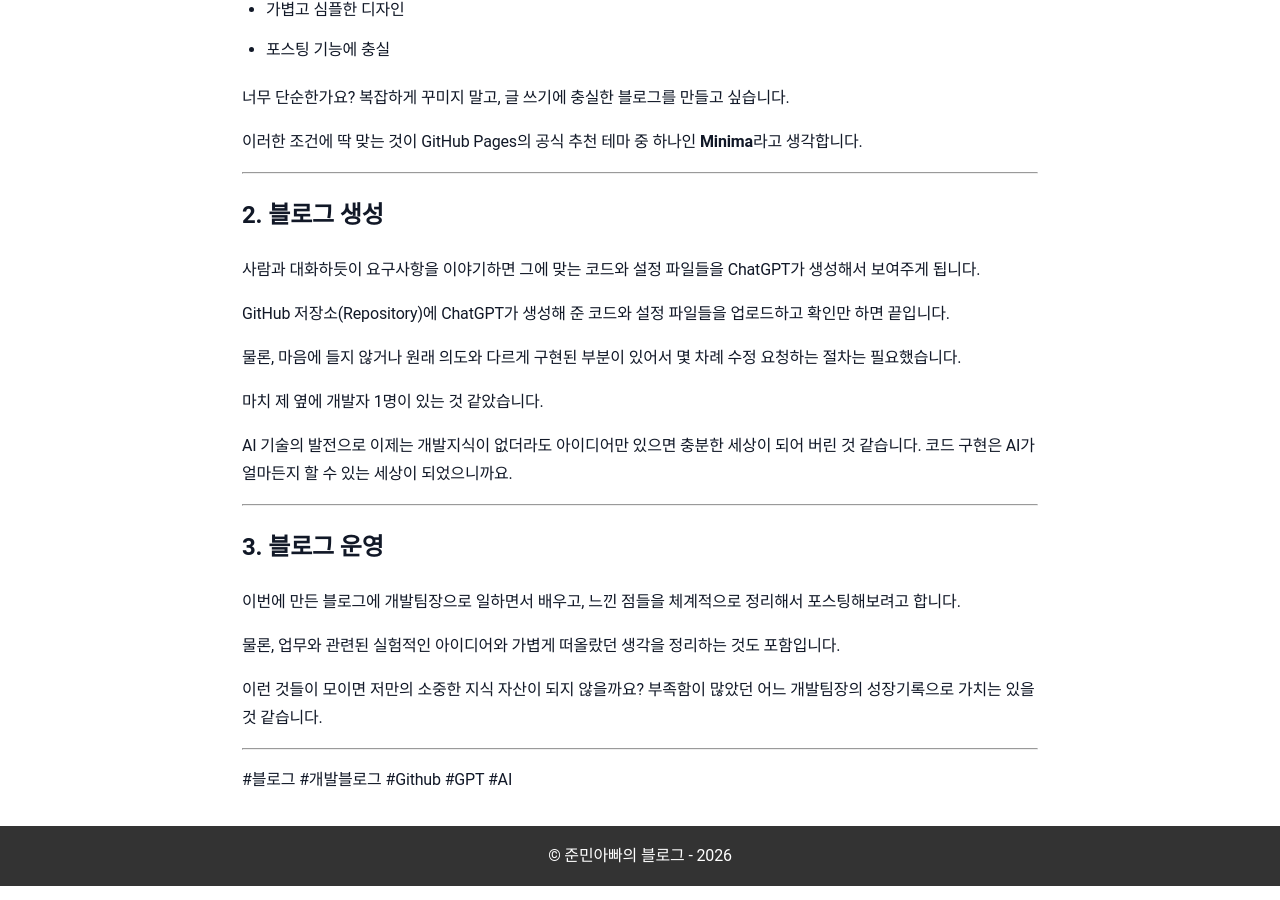
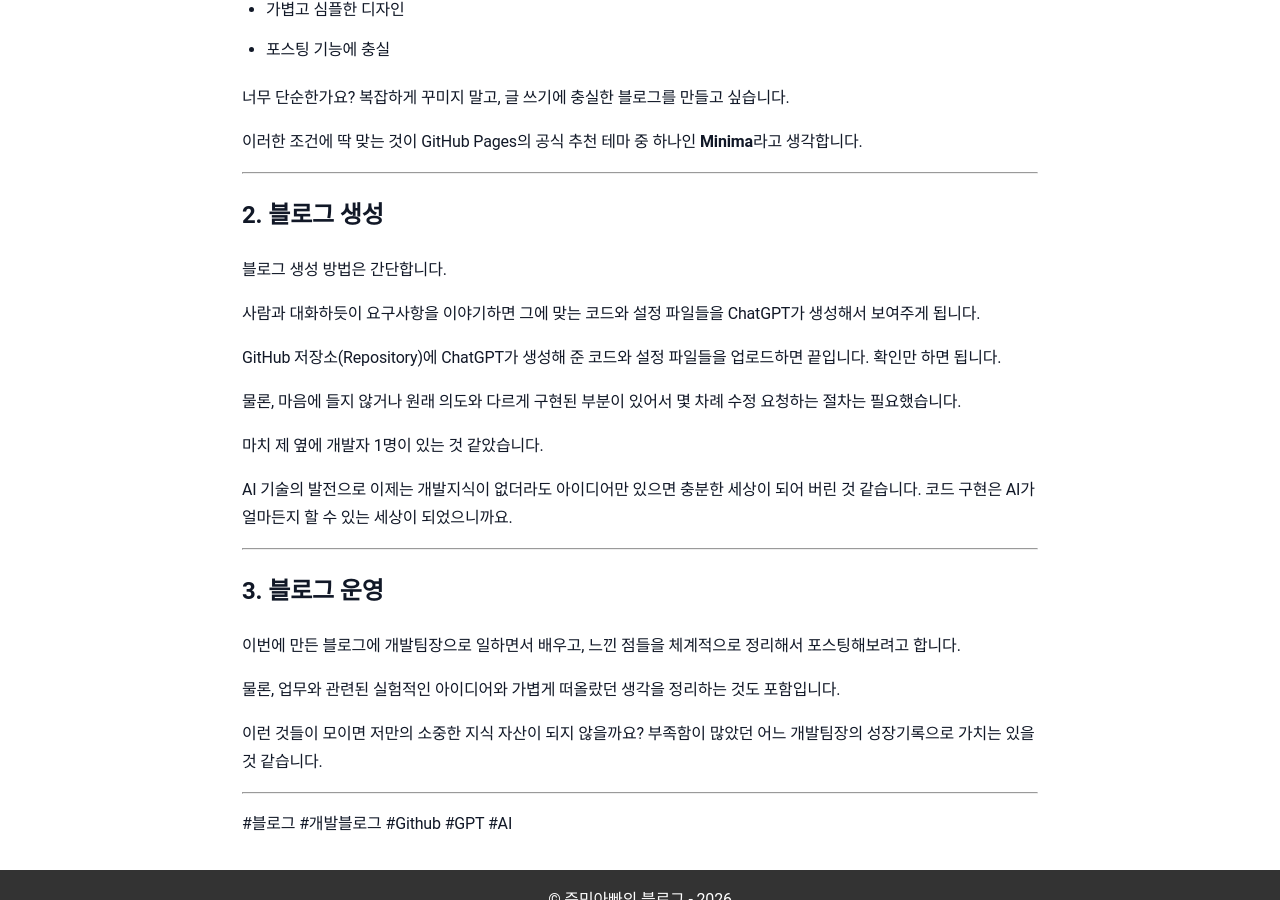
Before and after one commit to sanghoon-lee/sanghoon-lee.github.io, a Jekyll site: the page built from _posts/2025-11-28-helloblog.md, in a window 1280 px wide and 900 px high, scrolled down 891 px. Built offline with Jekyll 4.4.1, drawn with Linux system fonts in a browser that asks for light colours; nearby versions of some CDN libraries; comment, search, counter and statistics services are not loaded.

Commit message:
RP 포스팅 수정보완

```diff
--- a/_posts/2025-11-28-helloblog.md
+++ b/_posts/2025-11-28-helloblog.md
@@ -34,9 +34,11 @@ Jekyll 설정부터 Gem 설치까지 해결해야 할 이슈가 너무 많았습
 
 ## 2. 블로그 생성
 
+블로그 생성 방법은 간단합니다.
+
 사람과 대화하듯이 요구사항을 이야기하면 그에 맞는 코드와 설정 파일들을 ChatGPT가 생성해서 보여주게 됩니다.
 
-GitHub 저장소(Repository)에 ChatGPT가 생성해 준 코드와 설정 파일들을 업로드하고 확인만 하면 끝입니다.
+GitHub 저장소(Repository)에 ChatGPT가 생성해 준 코드와 설정 파일들을 업로드하면 끝입니다. 확인만 하면 됩니다.
 
 물론, 마음에 들지 않거나 원래 의도와 다르게 구현된 부분이 있어서 몇 차례 수정 요청하는 절차는 필요했습니다.
 
```
